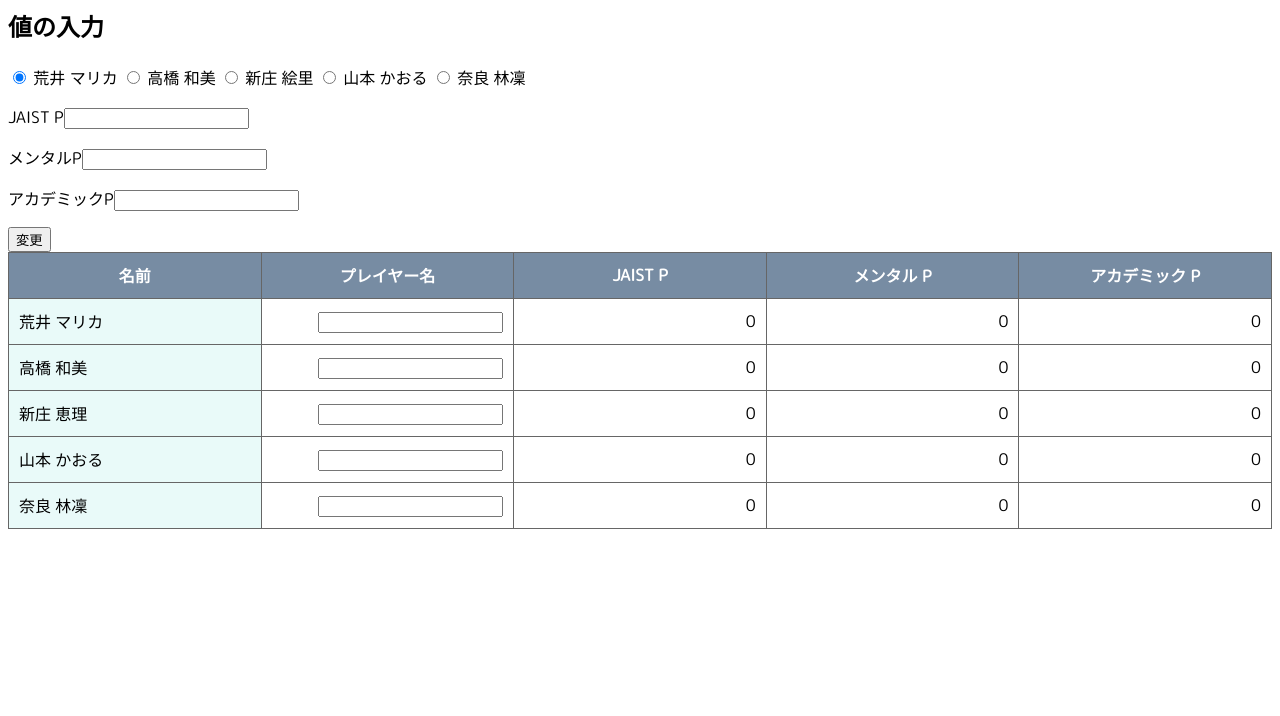
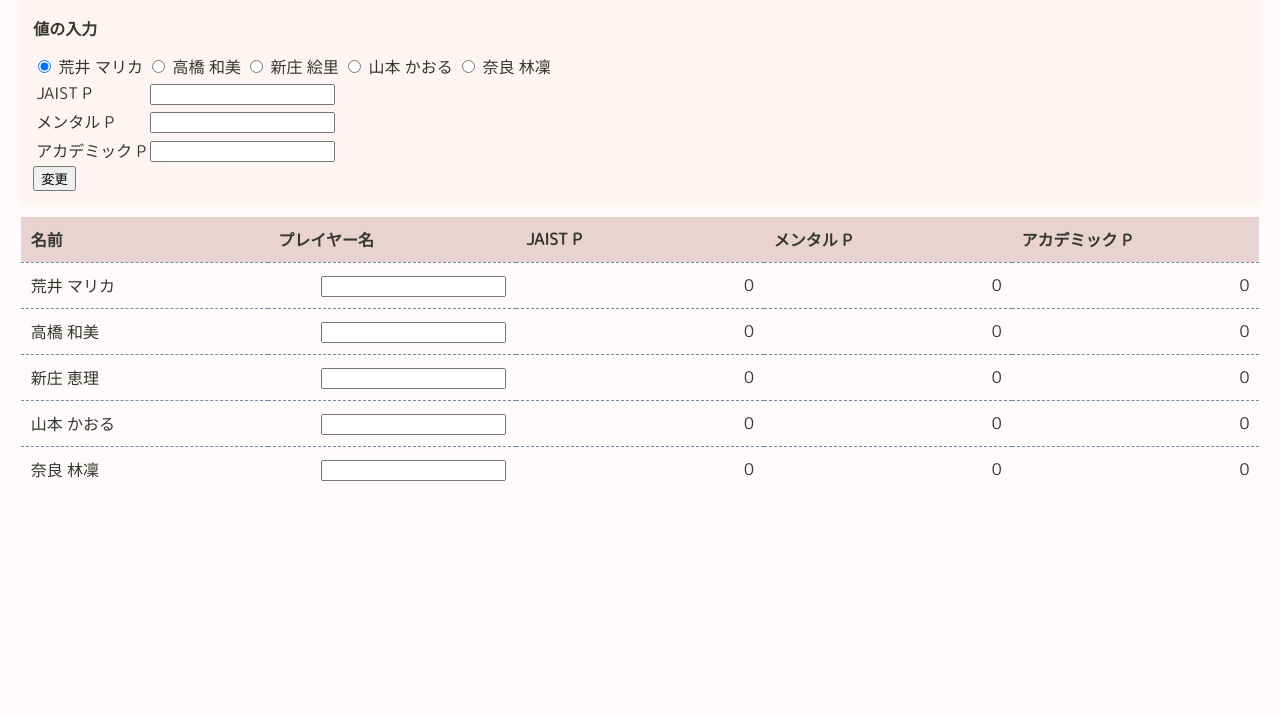
Before and after one commit to cccjaist/LifeGameScoreCalculatingSite, a plain HTML site: page index.html in a window 1280 px wide. Shown: the part 84-800 px from the top of the page. Drawn offline with Linux system fonts and the light colour scheme.

Commit message:
デザイン修正

```diff
--- a/index.html
+++ b/index.html
@@ -10,7 +10,7 @@
         <link rel="stylesheet" href="style.css">
         <script src="main.js"></script>
     </head>
-    <body class="m-plus-rounded-1c-regular">
+    <body>
         <h1>女子学生キャリアゲーム</h1>
 
         <div id="input-form">
@@ -28,9 +28,20 @@
                 <label for="name-num">奈良 林凜</label>
             </form>
 
-            <p>JAIST P<input type="text" id="input-value-1" /></p>
-            <p>メンタルP<input type="text" id="input-value-2" /></p>
-            <p>アカデミックP<input type="text" id="input-value-3" /></p>
+            <table>
+                <tr>
+                    <td>JAIST P</td>
+                    <td><input type="text" id="input-value-1" /></td>
+                </tr>
+                <tr>
+                    <td>メンタル P</td>
+                    <td><input type="text" id="input-value-2" /></td>
+                </tr>
+                <tr>
+                    <td>アカデミック P</td>
+                    <td><input type="text" id="input-value-3" /></td>
+                </tr>
+            </table>
 
             <button onclick="changeStatus()">変更</button>
         </div>
--- a/style.css
+++ b/style.css
@@ -1,12 +1,34 @@
-.m-plus-rounded-1c-regular {
+body {
   font-family: "M PLUS Rounded 1c", sans-serif;
   font-weight: 400;
   font-style: normal;
+  background-color: #fffafa;
+  color: #333631;
 }
 
+h1 {
+    margin: 1%;
+    color: #cd5c5c;
+}
+
+h2 {
+    font-size: medium;
+}
+
+#input-form {
+    margin: 1%;
+    padding: 1%;
+    background-color: #fff4f4;
+}
+
+#input-value-1 #input-value-2 #input-value-3 {
+    padding-right: 1%;
+}
 
 .table {
-    width: 100%;
+    margin: 1%;
+    padding: 1%;
+    width: 98%;
     text-align: center;
     border-collapse: collapse;
     border-spacing: 0;
@@ -15,16 +37,15 @@
     text-align: center;
     padding: 10px;
     width: 20%;
-    background: #778ca3;
-    border: solid 1px #666666;
-    color: #ffffff;
+    background: #e8d3d1;
+    text-align: left;
 }
 .table td {
     text-align: right;
     padding: 10px;
-    border: solid 1px #666666;
+    border: none;
+    border-top: dashed 1px #778ca3;
 }
 .table td:first-child {
     text-align: left;
-    background: #e9faf9;
 }
```
